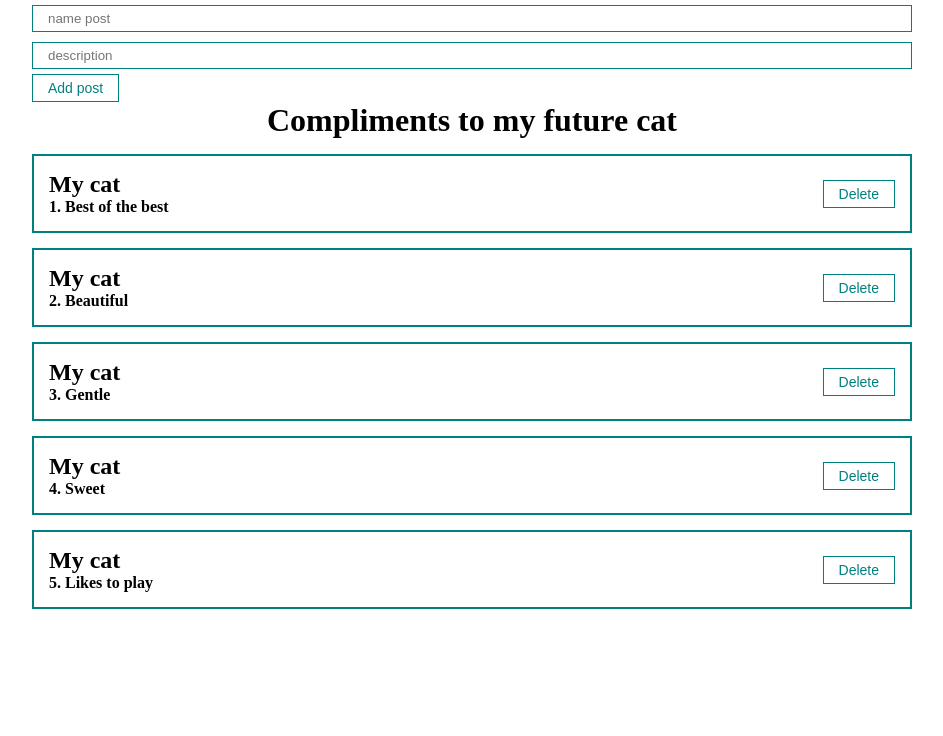
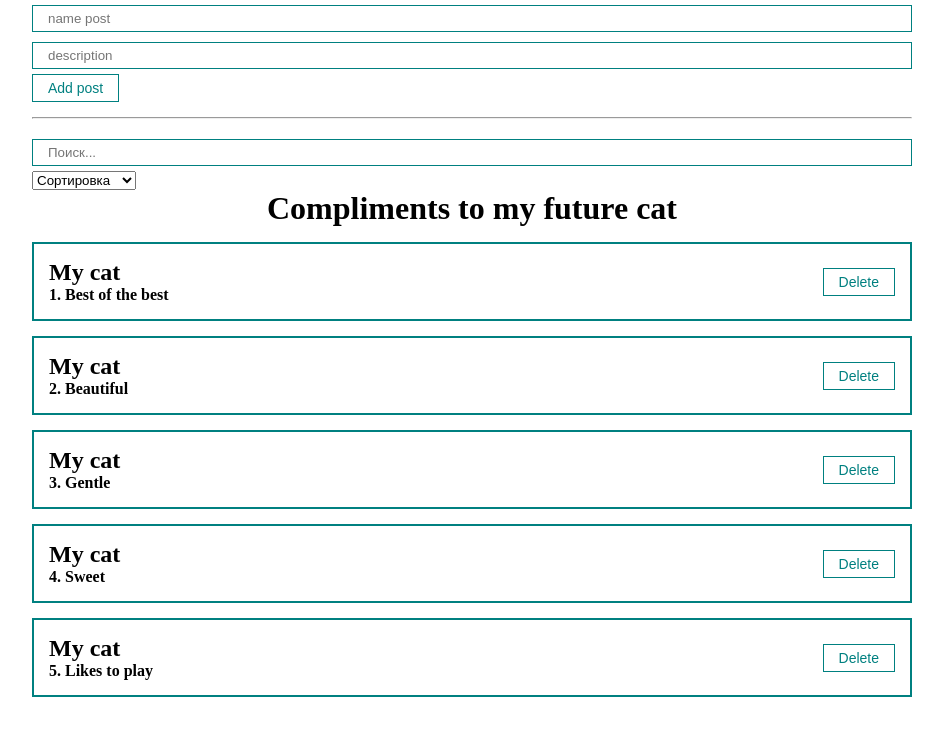
Before and after one commit to NiksonGlikson/Posts-For-my-cat, a React (Create React App) app: page / in a window 1280 px wide. Shown: the top 736 px of the page, without its empty margins (168-1111 px from the left). Built offline with nearby package versions, Linux system fonts and the light colour scheme.

Commit message:
add filter, use memo, search posts

```diff
--- a/src/App.js
+++ b/src/App.js
@@ -1,7 +1,9 @@
-import React, { useState } from "react";
+import React, { useMemo, useState } from "react";
 import "./styles/App.css";
 import PostList from "./components/PostList";
 import PostForm from "./components/PostForm";
+import MySelect from "./components/UI/select/MySelect";
+import MyInput from "./components/UI/input/MyInput";
 
 function App() {
   const [posts, setPosts] = useState([
@@ -12,6 +14,22 @@
     { id: 5, title: "My cat", body: "Likes to play" },
   ]);
 
+  const [selectedSort, setSelectedSort] = useState('');
+  const [searchQuery, setSearchQuery] = useState('');
+
+  const sortedPosts = useMemo(() => {
+    console.log('work')
+    if(selectedSort) {
+      return [...posts].sort((a, b) => a[selectedSort].localeCompare(b[selectedSort]))
+    } else {
+      return posts;
+    }
+  }, [selectedSort, posts]);
+
+  const sortedAndSearchedPosts = useMemo(() => {
+    return sortedPosts.filter(post => [post.title.toLowerCase().includes(searchQuery.toLowerCase())])
+  }, [searchQuery, sortedPosts])
+
   const createPost = (newPost) => {
     setPosts([...posts, newPost])
   }
@@ -20,11 +38,32 @@
     setPosts(posts.filter(p => p.id !== post.id))
   }
 
+  const sortPosts = (sort) => {
+    setSelectedSort(sort);
+  }
+
   return (
     <div className="App">
       <PostForm create={createPost}/>
+      <hr style={{margin: '15px 0'}}/>
+      <div>
+        <MyInput
+          value={searchQuery}
+          onChange={e => setSearchQuery(e.target.value)}
+          placeholder='Поиск...'
+        />
+        <MySelect
+          value={selectedSort}
+          onChange={sortPosts}
+          defaultValue='Сортировка'
+          options={[
+            {value: 'title', name: 'По названию'},
+            {value: 'body', name: 'По описанию'}
+          ]}
+        />
+      </div>
       {posts.length !== 0
-        ? <PostList delete={deletePost} posts={posts} title={"Compliments to my future cat"} />
+        ? <PostList delete={deletePost} posts={sortedAndSearchedPosts} title={"Compliments to my future cat"} />
         : <h1 style={{textAlign: 'center' }}>
             Posts undefined
           </h1>
--- /dev/null
+++ b/src/components/UI/select/MySelect.jsx
@@ -0,0 +1,19 @@
+import React from 'react';
+
+const MySelect = ({options, defaultValue, value, onChange}) => {
+    return (
+        <select
+            value={value}
+            onChange={event => onChange(event.target.value)}
+        >
+          <option disabled value=''>{defaultValue}</option>
+          {options.map(option =>
+            <option key={option.value} value={option.value}>
+                {option.name}
+            </option>
+            )}
+        </select>
+    );
+}
+
+export default MySelect;
```
